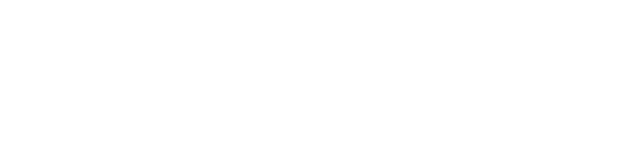
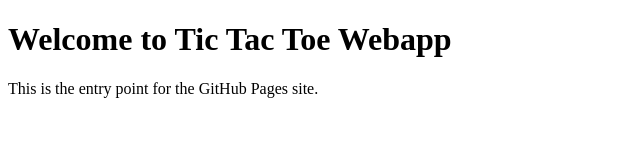
Before and after one commit to malachi-madgic/tic-tac-toe-webapp, a plain HTML site: page docs/index.html in a window 1280 px wide. Shown: the whole page, without its empty margins (0-640 px from the left). Drawn offline with Linux system fonts and the light colour scheme.

Commit message:
Configure GitHub Pages

```diff
--- a/docs/index.html
+++ b/docs/index.html
@@ -3,8 +3,10 @@
 <head>
     <meta charset="UTF-8">
     <meta name="viewport" content="width=device-width, initial-scale=1.0">
-    <title>GitHub Pages Trigger</title>
+    <title>Tic Tac Toe Webapp</title>
 </head>
 <body>
+    <h1>Welcome to Tic Tac Toe Webapp</h1>
+    <p>This is the entry point for the GitHub Pages site.</p>
 </body>
 </html>
```
